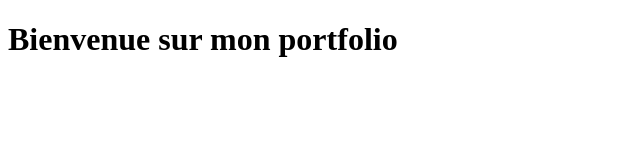
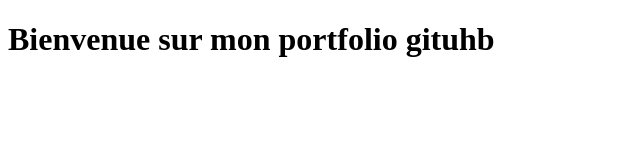
Before and after one commit to baaaaaziiiiingaaaaa/Portfolio-EvaEstreme, a plain HTML site: page index.html in a window 1280 px wide. Shown: the whole page, without its empty margins (0-640 px from the left). Drawn offline with Linux system fonts and the light colour scheme.

Commit message:
Update index.html

```diff
--- a/index.html
+++ b/index.html
@@ -7,6 +7,6 @@
     <title>Document</title>
 </head>
 <body>
-    <h1>Bienvenue sur mon portfolio</h1>
+    <h1>Bienvenue sur mon portfolio gituhb</h1>
 </body>
 </html>
```
